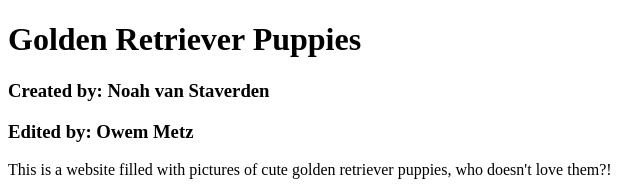
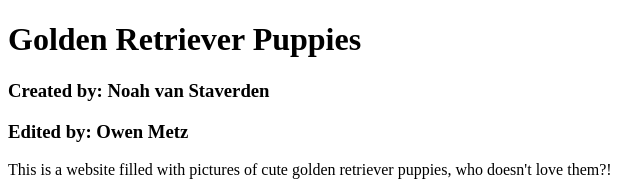
Before and after one commit to noahvanstaverden/prj4-chapter-3, a plain HTML site: page index.html in a window 1280 px wide. Shown: the top 192 px of the page, 0-640 px from the left. Drawn offline with Linux system fonts and the light colour scheme.

Commit message:
Update index.html

```diff
--- a/index.html
+++ b/index.html
@@ -8,7 +8,7 @@
 <body>
 	<h1>Golden Retriever Puppies</h1>
 	<h3>Created by: Noah van Staverden</h3>
-	<h3>Edited by: Owem Metz</h3>
+	<h3>Edited by: Owen Metz</h3>
 	<p>This is a website filled with pictures of cute golden retriever puppies, who doesn't love them?!</p>
 	<img src="images/goldenretrieverpuppy.jpg" alt="A running Golden Retriever puppy"/>
 	<p>For more cute photos, click <a href="https://www.buas.nl/">here</a></p>
```
